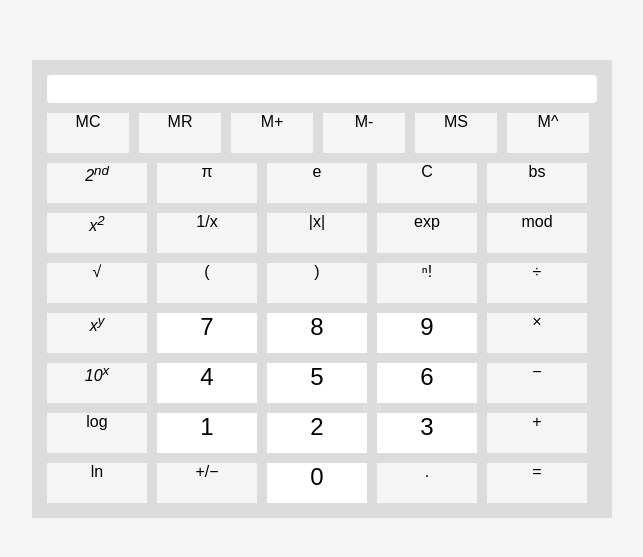
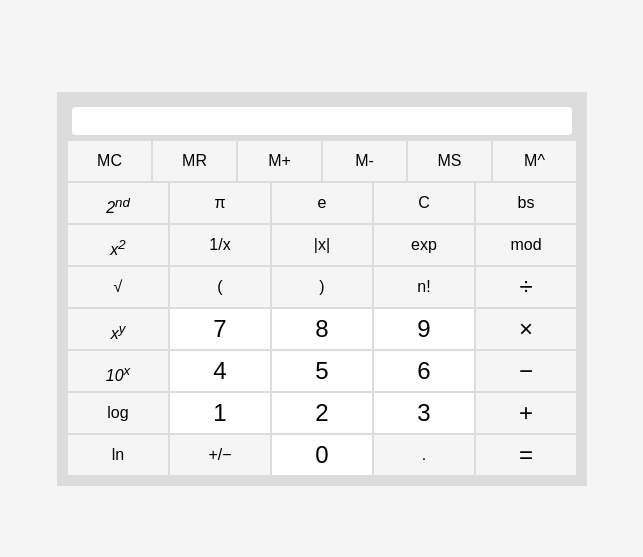
Before and after one commit to Dana-Bet/WEB-Tecnologies, a plain HTML site: page lab 2 - scientific calculator/index.html in a window 1280 px wide. Shown: the part 111-668 px from the top of the page, without its empty margins (318-961 px from the left). Drawn offline with Linux system fonts and the light colour scheme.

Commit message:
Styling done

```diff
--- a/lab 2 - scientific calculator/index.html
+++ b/lab 2 - scientific calculator/index.html
@@ -9,54 +9,54 @@
   <body>
      <div class="container">
         <div class="monitor">0</div>
-        <div class="but1">MC</div>
-        <div class="but1">MR</div>
-        <div class="but1">M+</div>
-        <div class="but1">M-</div>
-        <div class="but1">MS</div>
-        <div class="but1">M^</div>
+        <div class="button but1">MC</div>
+        <div class="button but1">MR</div>
+        <div class="button but1">M+</div>
+        <div class="button but1">M-</div>
+        <div class="button but1">MS</div>
+        <div class="button but1">M^</div>
         <div style="clear: both;"></div>
-        <div class="but"><var>2<sup>nd</sup></var></div>
-        <div class="but">&#960</div>
-        <div class="but">e</div>
-        <div class="but">C</div>
-        <div class="but">bs</div>
+        <div class="button"><var>2<sup>nd</sup></var></div>
+        <div class="button">&#960</div>
+        <div class="button">e</div>
+        <div class="button">C</div>
+        <div class="button">bs</div>
         <div style="clear: both;"></div>
-        <div class="but"><var>x<sup>2</sup></var></div>
-        <div class="but">1/x</div>
-        <div class="but">|x|</div>
-        <div class="but">exp</div>
-        <div class="but">mod</div>
+        <div class="button"><var>x<sup>2</sup></var></div>
+        <div class="button">1/x</div>
+        <div class="button">|x|</div>
+        <div class="button">exp</div>
+        <div class="button">mod</div>
         <div style="clear: both;"></div>
-        <div class="but">&#8730</div>
-        <div class="but">(</div>
-        <div class="but">)</div>
-        <div class="but">&#8319!</div>
-        <div class="but">&divide;</div>
+        <div class="button">&#8730</div>
+        <div class="button">(</div>
+        <div class="button">)</div>
+        <div class="button">n!</div>
+        <div class="button Symbolbut">&divide;</div>
         <div style="clear: both;"></div>
-        <div class="but"><var>x<sup>y</sup></var></div>
-        <div class="but2">7</div>
-        <div class="but2">8</div>
-        <div class="but2">9</div>
-        <div class="but">&times;</div>
+        <div class="button"><var>x<sup>y</sup></var></div>
+        <div class="button Nobut">7</div>
+        <div class="button Nobut">8</div>
+        <div class="button Nobut">9</div>
+        <div class="button Symbolbut">&times;</div>
         <div style="clear: both;"></div>
-        <div class="but"><var>10<sup>x</sup></var></div>
-        <div class="but2">4</div>
-        <div class="but2">5</div>
-        <div class="but2">6</div>
-        <div class="but">&minus;</div>
+        <div class="button"><var>10<sup>x</sup></var></div>
+        <div class="button Nobut">4</div>
+        <div class="button Nobut">5</div>
+        <div class="button Nobut">6</div>
+        <div class="button Symbolbut" >&minus;</div>
         <div style="clear: both;"></div>
-        <div class="but">log</div>
-        <div class="but2">1</div>
-        <div class="but2">2</div>
-        <div class="but2">3</div>
-        <div class="but">&plus;</div>
+        <div class="button">log</div>
+        <div class="button Nobut">1</div>
+        <div class="button Nobut">2</div>
+        <div class="button Nobut">3</div>
+        <div class="button Symbolbut">&plus;</div>
         <div style="clear: both;"></div>
-        <div class="but">ln</div>
-        <div class="but">&plus;/&minus;</div>
-        <div class="but2">0</div>
-        <div class="but">.</div>
-        <div class="but">&equals;</div>
+        <div class="button">ln</div>
+        <div class="button">&plus;/&minus;</div>
+        <div class="button Nobut">0</div>
+        <div class="button">.</div>
+        <div class="button Symbolbut">&equals;</div>
     </div>
 
     <!-- special scripts for integration in MTW gallery - must be placed at the bottom of the HTML after your code -->
--- a/lab 2 - scientific calculator/styles.css
+++ b/lab 2 - scientific calculator/styles.css
@@ -12,56 +12,50 @@ body
 }
 
 .container{
-    width: 560px; margin: 20px auto; background-color: gainsboro;
+    width: 510px; margin: 20px auto; background-color: gainsboro;
     padding:10px; border: 0cap;
 }
 
-.but {
+.button {
     float: left;
     width: 100px;
     height: 40px;
-    margin: 5px;
+    margin: 1px;
     display: flex;
-    background-color: whitesmoke;
     text-align: center;
     align-items: center;
-    cursor:pointer;
+    cursor: pointer;
     flex-direction: column;
+    background-color: whitesmoke;
     font-size: medium;
+    line-height: 40px;
 }
 
-.but2 {
-    float: left;
-    width: 100px;
-    height: 40px;
-    margin: 5px;
-    display: flex;
+.Nobut {
     background-color: rgb(255, 255, 255);
-    text-align: center;
-    align-items: center;
-    cursor:pointer;
-    flex-direction: column;
-    font-size:x-large;
+    font-size: x-large;
 }
 
 .but1 {
-    float: left;
-    width: 82px;
-    height: 40px;
-    margin: 5px;
-    display: flex;
+    width: 83px;
     background-color: whitesmoke;
-    text-align: center;
-    align-items: center;
-    cursor:pointer;
-    flex-direction: column;
     font-size: medium;
 }
+.Symbolbut {
+    font-size: x-large;
+}
+.button:hover {
+    background-color: rgb(35, 155, 224);
+    color: white;
+}
 
-.but:hover{
+.but:hover,
+.Nobut:hover,
+.but1:hover {
   background-color: rgb(35, 155, 224);
   color: white;
 }
+
 .monitor{
 background-color: white;
 padding:5px;
@@ -69,6 +63,7 @@ color:white;
 margin:5px;
 border-radius: 4px;
 text-align: right;
+display: flex;
 }
 
 .result{
```
